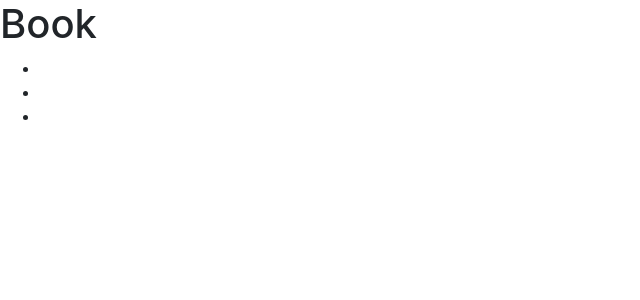
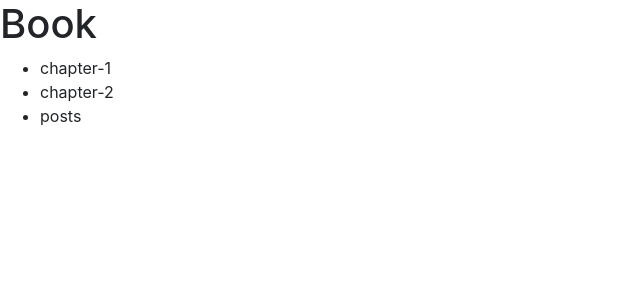
Before and after one commit to reedeeng/book, a Jekyll site: the page built from index.html, in a window 1280 px wide. Shown: the top 300 px of the page, without its empty margins (0-640 px from the left). Built offline with Jekyll 4.4.1, drawn with Linux system fonts in a browser that asks for light colours.

Commit message:
Update index.html

```diff
--- a/index.html
+++ b/index.html
@@ -7,6 +7,6 @@ title: home
 
 <ul>
   {% for chapter in site.collections %}
-  <li>{{ chapter.title }}</li>
+  <li>{{ chapter.label }}</li>
   {% endfor %}
 </ul>
```
